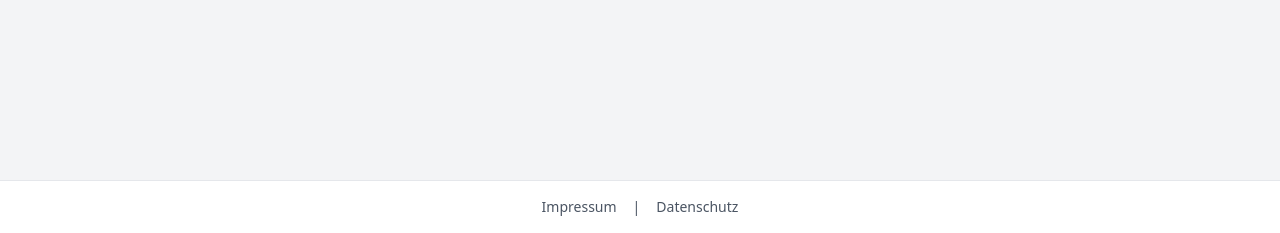
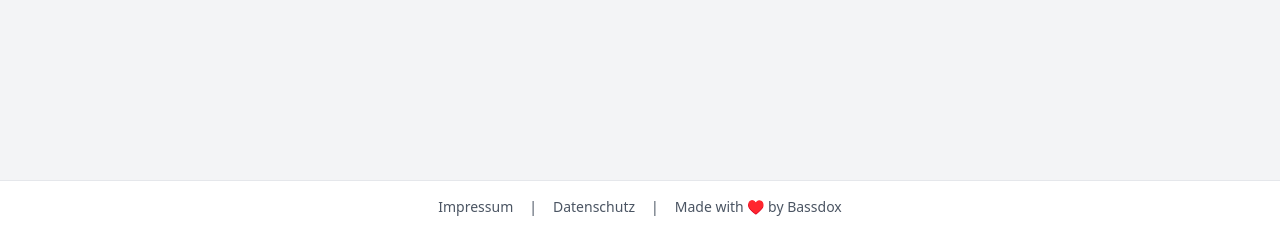
Before and after one commit to BassdoxXx/simple_invites, a Flask app: page /impressum in a window 1280 px wide. Shown: the part 567-800 px from the top of the page. Run offline with Flask 3, Linux system fonts and the light colour scheme; some libraries are stand-ins or nearby versions.

Commit message:
added repolink

```diff
--- a/app/templates/layout_base.html
+++ b/app/templates/layout_base.html
@@ -39,6 +39,8 @@
       <a href="{{ url_for('legal_impressum') }}" class="hover:underline">Impressum</a>
       <span>|</span>
       <a href="{{ url_for('legal_datenschutz') }}" class="hover:underline">Datenschutz</a>
+      <span>|</span>
+      <a href="https://github.com/BassdoxXx/simple_invites" target="_blank" class="hover:underline">Made with ♥️ by Bassdox</a>
     </div>
   </footer>
 </body>
```
